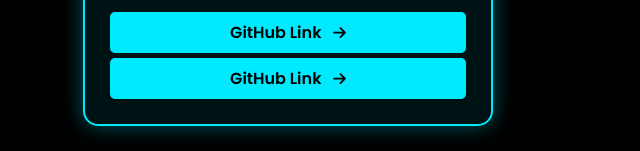
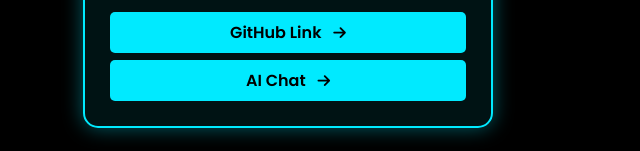
Before and after one commit to Rahul-Tech-7/My_Port, a plain HTML site: page index.html in a window 1280 px wide. Shown: the part 7390-7541 px from the top of the page, without its empty margins (127-767 px from the left). Drawn offline with nearby package versions, Linux system fonts and the light colour scheme.

Commit message:
index.html

```diff
--- a/index.html
+++ b/index.html
@@ -397,7 +397,7 @@
                         <p>Engineered a full-stack, real-time chat application using Django and JavaScript, integrating the Gemini 2.5 Flash LLM for stateful conversational AI. Deployed the production system to Render, optimizing performance and asset delivery with WhiteNoise middleware.
                         </p>
                         <a href="https://github.com/Rahul-Tech-7/AI_Bot.git" target="_blank" class="project-link"> GitHub Link <i class="fa-solid fa-arrow-right"></i></a>
-                        <a style="margin-top: 5px;" href="https://github.com/Rahul-Tech-7/AI_Bot.git" target="_blank" class="project-link"> GitHub Link <i class="fa-solid fa-arrow-right"></i></a>
+                        <a style="margin-top: 7px;" href="https://github.com/Rahul-Tech-7/AI_Bot.git" target="_blank" class="project-link"> AI Chat <i class="fa-solid fa-arrow-right"></i></a>
                 </div>
             </div>
         </div>
```
